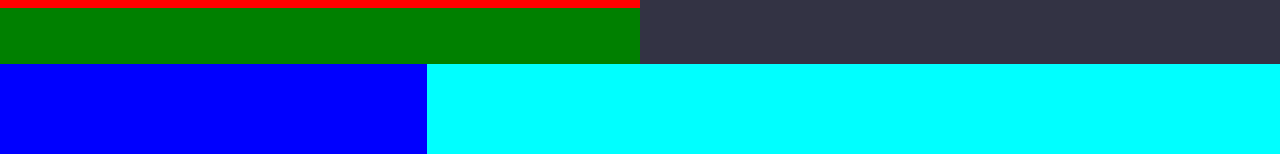
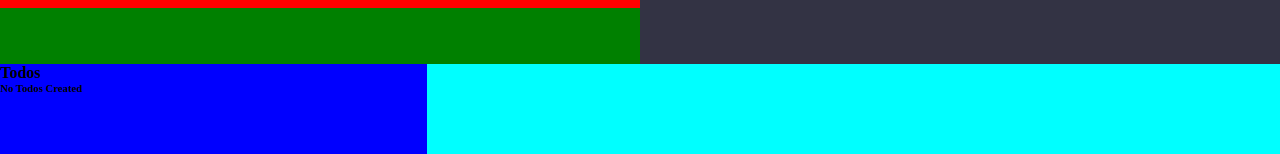
Before and after one commit to RNtaate/vite_todo, a React (Vite) app: page / in a window 1280 px wide. Shown: the part 136-290 px from the top of the page. Built offline with nearby package versions, Linux system fonts and the light colour scheme.

Commit message:
Add the todos data set using useState
Update the design by adding the list of items based on entered data

```diff
--- a/src/App.jsx
+++ b/src/App.jsx
@@ -1,16 +1,46 @@
+import { useState, useEffect } from 'react'
+
 import './App.css'
 import NewItemForm from './components/NewItemForm'
 
 function App() {
 
+  const [todos, setTodos] = useState([]);
+
+  useEffect(() => {
+    console.log(todos)
+  }, [todos])
+
+  const handleAddingTodo = (newTodo) => {
+    setTodos(currentTodos => {
+      return (
+        [...currentTodos, newTodo]
+      )
+    })
+  }
+
   return (
     <div className="App">
       <div className='upper-div' >
-        <NewItemForm />
+        <NewItemForm addTodo={handleAddingTodo} />
       </div>
 
       <div className='lower-div'>
-        <aside className="items-list-aside" ></aside>
+        <aside className="items-list-aside" >
+          <h4>Todos</h4>
+          {todos.length === 0 && <h6>No Todos Created</h6>}
+          <ul>
+            {todos.map( item => {
+              return(
+              <li key={item.id}>
+                <input type="checkbox" id={item.id} />
+                <label htmlFor={item.id} >{item.title}</label>
+                <button>Delete</button>
+              </li>
+              )
+            })}
+          </ul>
+        </aside>
         <div className="details-container-div" ></div>
       </div>
     </div>
```
